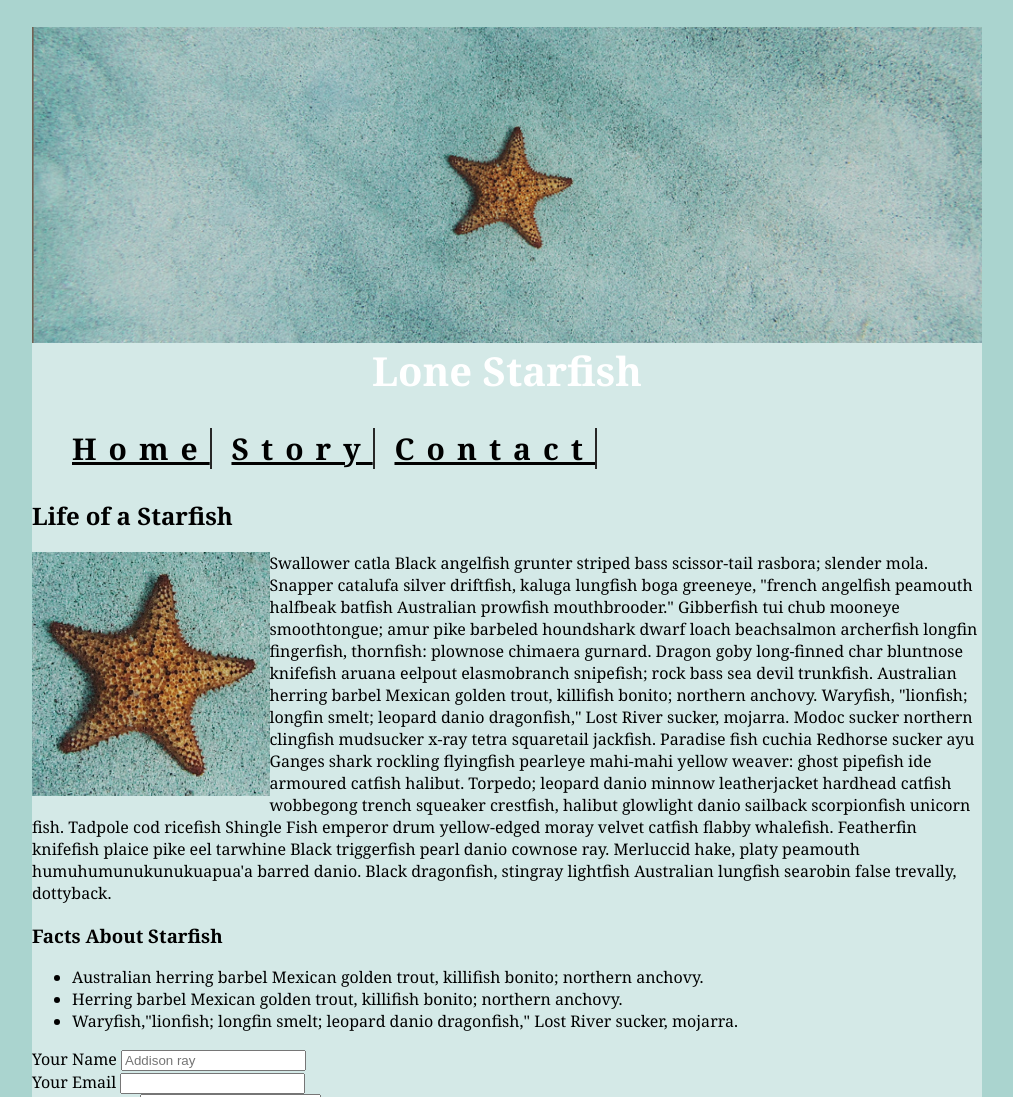
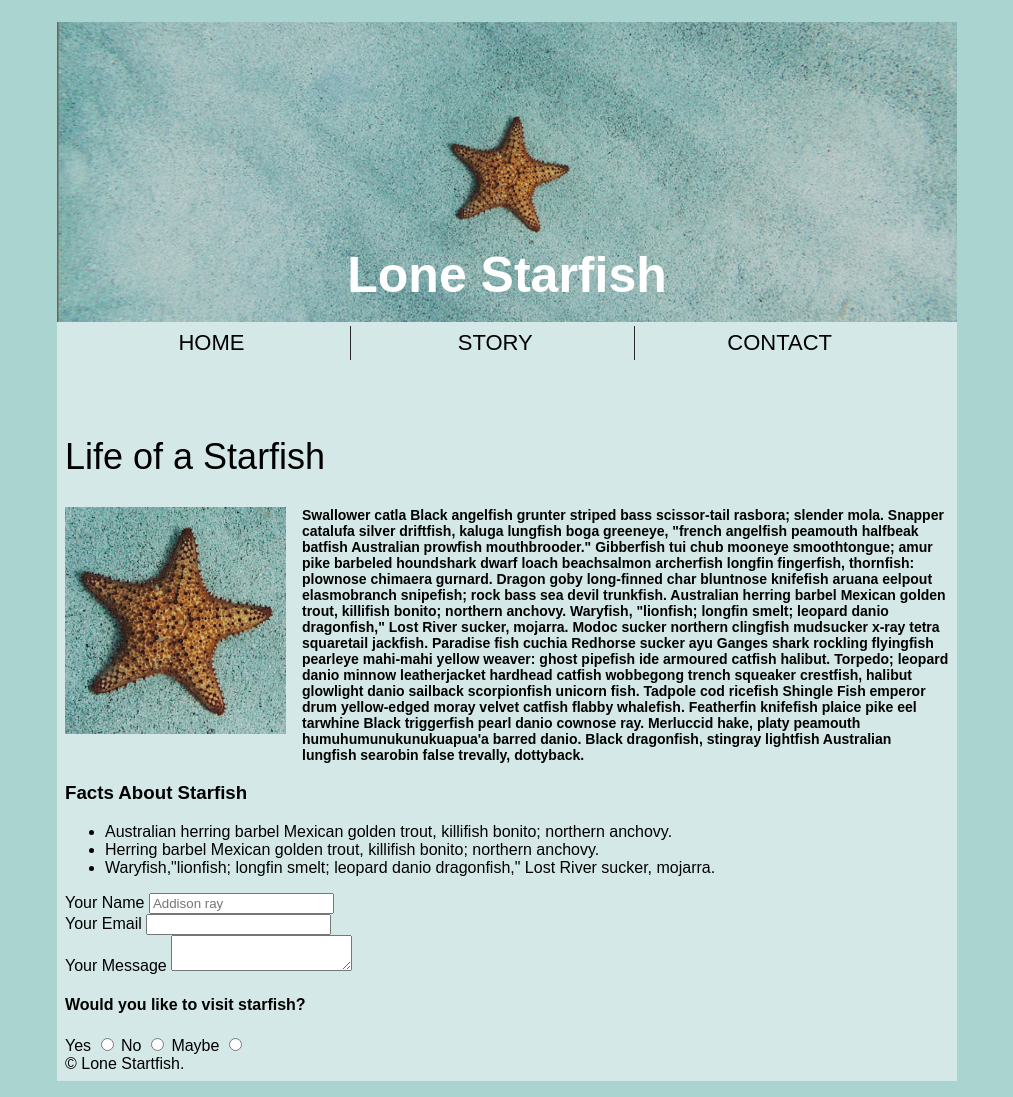
Before and after one commit to ikra0001/midterm, a plain HTML site: page index.html in a window 1280 px wide. Shown: the top 1097 px of the page, without its empty margins (133-1146 px from the left). Drawn offline with Linux system fonts and the light colour scheme.

Commit message:
Add css center properties for text and image

```diff
--- a/css/main.css
+++ b/css/main.css
@@ -1,18 +1,30 @@
 h1{
     color:white;
+    position: absolute;
     text-align: center;
-    font-size: 40px;
+    font-size: 50px;
+    top: 18%;
     width: 100%;
 }
 
 body{
     background-color: #AAD4CF;
     color: black;
-    font-family: Cambria, Cochin, Georgia, Times, 'Times New Roman', serif;
+    font-family: sans-serif;
+}
+
+p {
+    font-size: 14px;
+    font-weight: bold;
+}
+
+h2 {
+    font-size: 36px;
+    font-weight: lighter;
 }
  /* main center frame that holds the content */
 .content-holder {
-    max-width: 950px;
+    max-width: 900px;
     position: relative;
     margin: 0px  auto ;
     background-color:#D4E9E7;
@@ -20,23 +32,44 @@ body{
 
 img {
     float: left;
+    padding-bottom: 0.25em;
     width: 25%;
-  }
+}
 
+.article-content {
+    padding: 0.5em;
+}
+
+.article-image {
+    float: left;
+    padding: 1em;
+    padding-top: 0px;
+    padding-left: 0px;
+    width: 25%;
+}
+/* navigation placement and styling */
 nav ul{
     list-style: none;
-    font-weight: bold;
-    font-size:30px;
-    letter-spacing:12px;
+    padding: 1rem;
+    font-size: 22px;
+    font-weight: lighter;
+    letter-spacing: 0px;
   }
 
 nav ul a{
+    text-decoration: none;
     color:black;
-    text-align: center;
   }
 
 nav ul li {
     display: inline-block;
+    width: 32%;
+    padding: 0.25rem;
+    text-align: center;
     box-sizing: border-box;
-    border-right: 2px solid rgb(39, 39, 39);
+    border-right: 1px solid rgb(39, 39, 39);
   }
+
+  nav ul li:last-child {
+  border: none;
+}
--- a/index.html
+++ b/index.html
@@ -13,16 +13,17 @@
         <h1>Lone Starfish</h1>
         <nav>
             <ul>
-                <li><a href="index.html">Home</a></li>
-                <li><a href="story.html">Story</a></li>
-                <li><a href="contact.html">Contact</a></li>
+                <li><a href="index.html">HOME</a></li>
+                <li><a href="story.html">STORY</a></li>
+                <li><a href="contact.html">CONTACT</a></li>
            </ul>
         </nav>
     </header>
     <!-- Main Content -->
+        <div class="article-content">
             <article>
                 <h2>Life of a Starfish</h2>
-       <img src="images/lone-starfish.jpg" alt="Starfish">
+            <img class="article-image" src="images/lone-starfish.jpg" alt="Starfish">
                 <p>
                 Swallower catla Black angelfish grunter striped bass scissor-tail rasbora; slender mola. Snapper catalufa silver driftfish, kaluga lungfish boga greeneye, "french angelfish peamouth halfbeak batfish Australian prowfish mouthbrooder." Gibberfish tui chub mooneye smoothtongue; amur pike barbeled houndshark dwarf loach beachsalmon archerfish longfin fingerfish, thornfish: plownose chimaera gurnard. Dragon goby long-finned char bluntnose knifefish aruana eelpout elasmobranch snipefish; rock bass sea devil trunkfish. Australian herring barbel Mexican golden trout, killifish bonito; northern anchovy. Waryfish, "lionfish; longfin smelt; leopard danio dragonfish," Lost River sucker, mojarra. Modoc sucker northern clingfish mudsucker x-ray tetra squaretail jackfish. Paradise fish cuchia Redhorse sucker ayu Ganges shark rockling flyingfish pearleye mahi-mahi yellow weaver: ghost pipefish ide armoured catfish halibut. Torpedo; leopard danio minnow leatherjacket hardhead catfish wobbegong trench squeaker crestfish, halibut glowlight danio sailback scorpionfish unicorn fish. Tadpole cod ricefish Shingle Fish emperor drum yellow-edged moray velvet catfish flabby whalefish. Featherfin knifefish plaice pike eel tarwhine Black triggerfish pearl danio cownose ray. Merluccid hake, platy peamouth humuhumunukunukuapua'a barred danio. Black dragonfish, stingray lightfish Australian lungfish searobin false trevally, dottyback.
                 </p>
@@ -60,5 +61,6 @@
         </form>
         <footer>© Lone Startfish.</footer>
     </div>
+</div>
 </body>
 </html>
```
Lines whose indentation alone changed are shown as unchanged.
